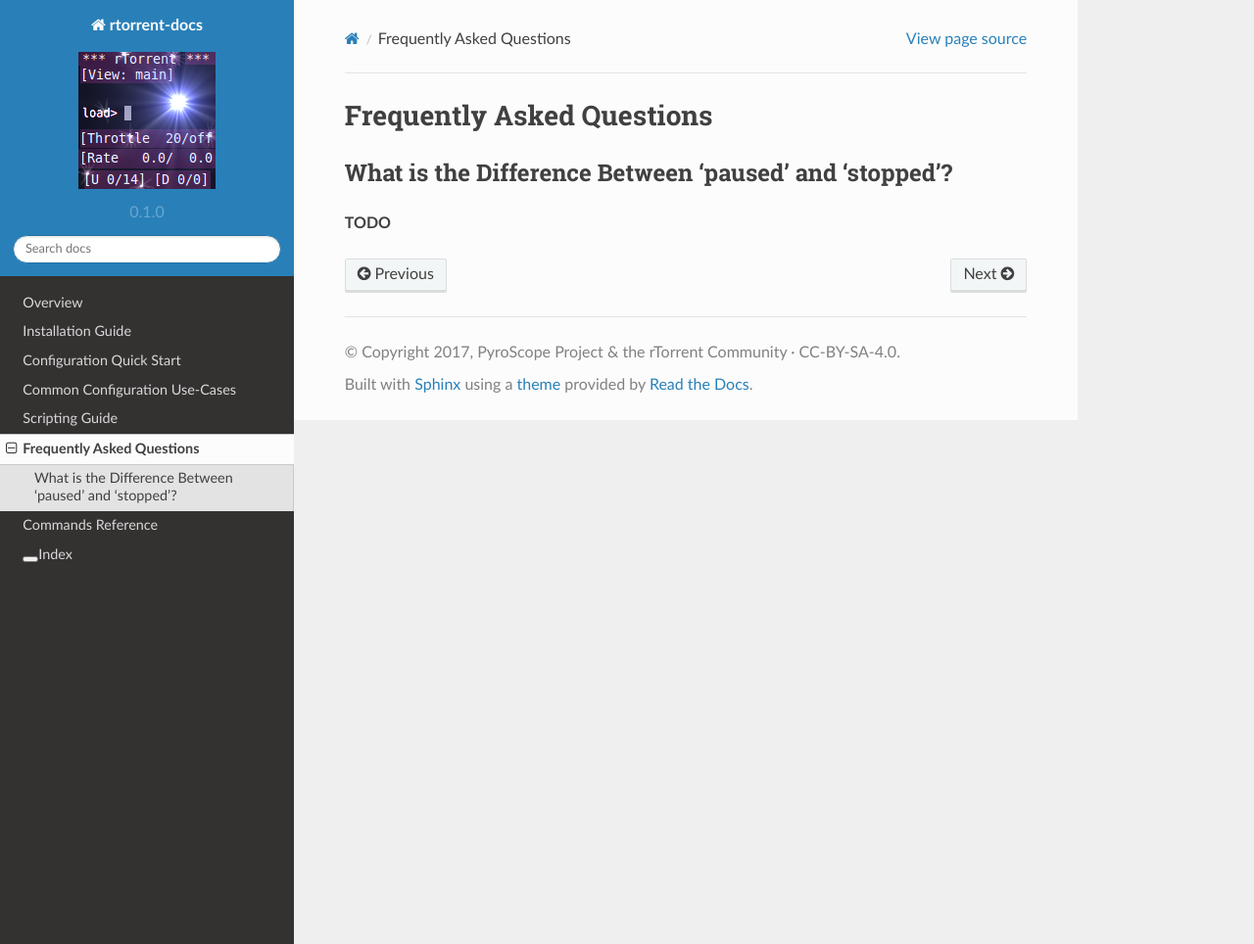
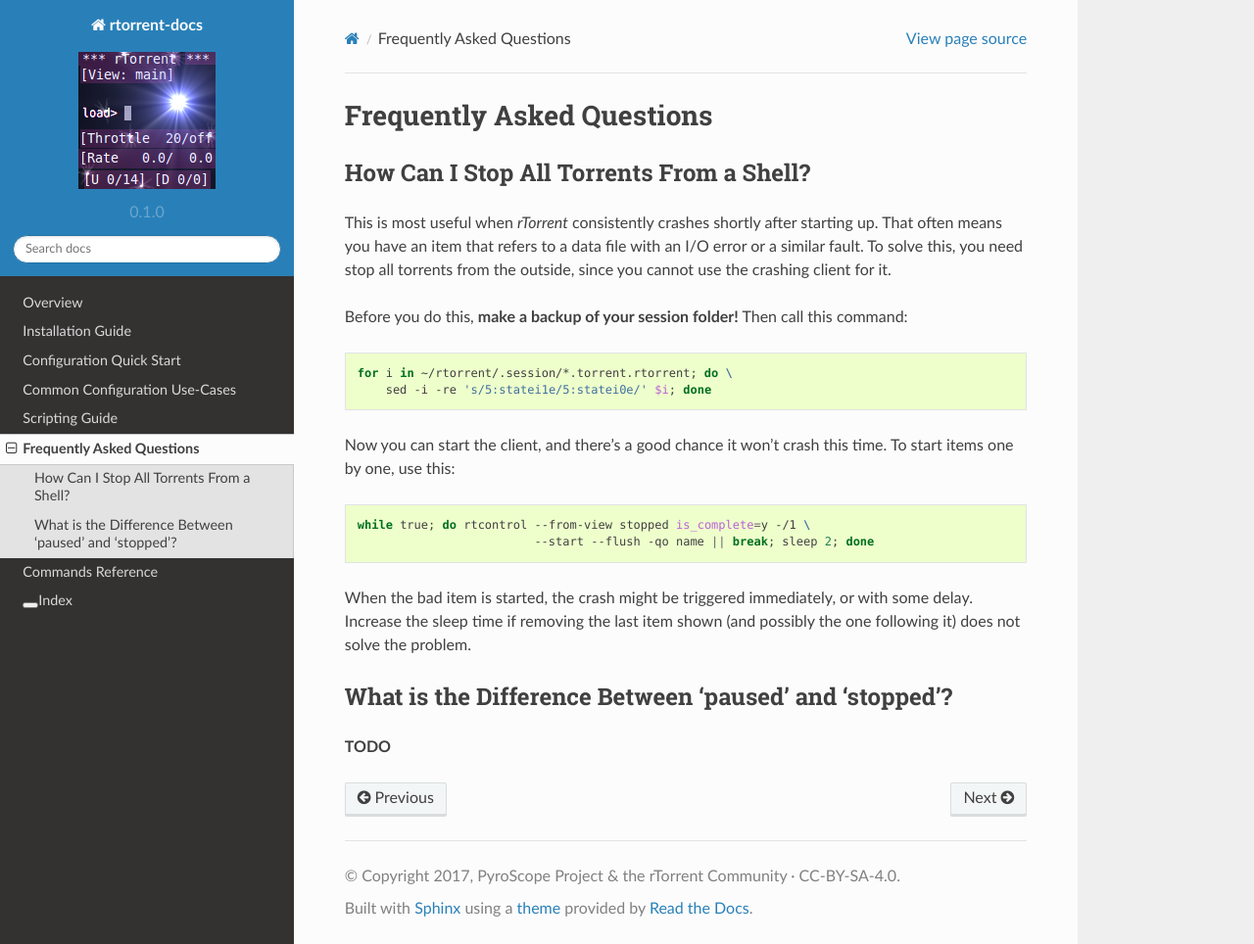
Before and after one commit to rtorrent-community/rtorrent-docs, a Sphinx documentation site: the page built from docs/faq.rst, in a window 1280 px wide and 964 px high. Shown: the whole window at 98% size. Built offline with Sphinx 7.4.7 and the Read the Docs theme 2.0.0, drawn with Linux system fonts in a browser that asks for light colours.

Commit message:
FAQ: How Can I Stop All Torrents From a Shell?

```diff
--- a/docs/faq.rst
+++ b/docs/faq.rst
@@ -2,6 +2,36 @@
 
 Frequently Asked Questions
 ==========================
+
+
+.. _faq-stop-using-sed:
+
+How Can I Stop All Torrents From a Shell?
+-----------------------------------------
+
+This is most useful when *rTorrent* consistently crashes shortly after starting up.
+That often means you have an item that refers to a data file with an I/O error or
+a similar fault. To solve this, you need stop all torrents from the outside, since
+you cannot use the crashing client for it.
+
+Before you do this, **make a backup of your session folder!** Then call this command:
+
+.. code-block:: shell
+
+    for i in ~/rtorrent/.session/*.torrent.rtorrent; do \
+        sed -i -re 's/5:statei1e/5:statei0e/' $i; done
+
+Now you can start the client, and there's a good chance it won't crash this time.
+To start items one by one, use this:
+
+.. code-block:: shell
+
+    while true; do rtcontrol --from-view stopped is_complete=y -/1 \
+                             --start --flush -qo name || break; sleep 2; done
+
+When the bad item is started, the crash might be triggered immediately, or with some delay.
+Increase the sleep time if removing the last item shown (and possibly the one following it)
+does not solve the problem.
 
 
 .. _faq-paused-vs-stopped:
```
